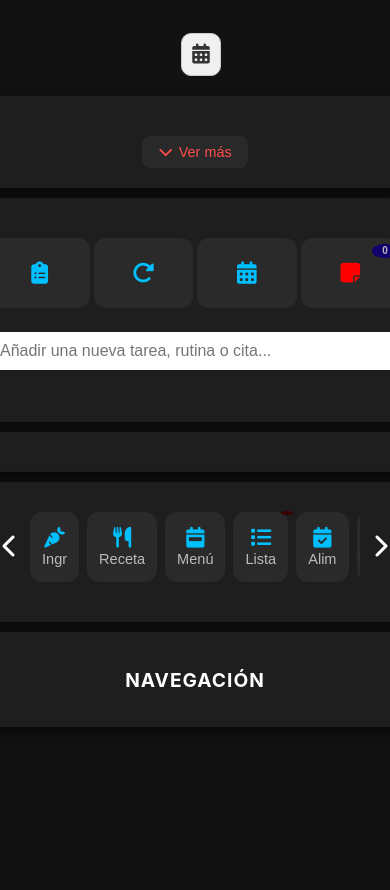
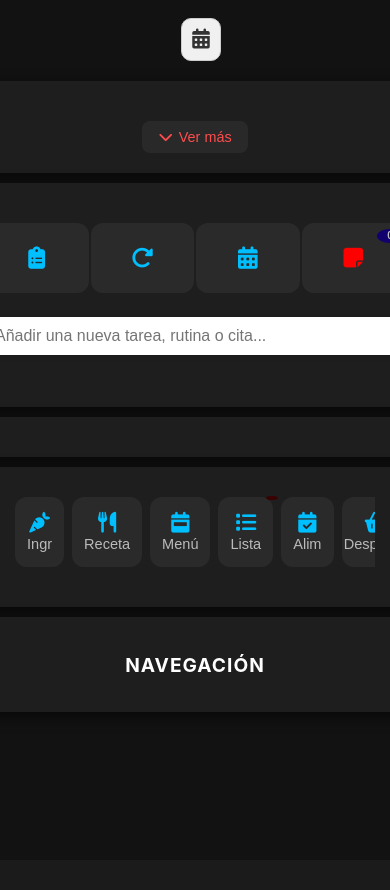
Before and after one commit to drebak85/MiAgenda, a Flask app: page / in a window 390 px wide; the page is wider, and only the part inside the window is pictured. After the commit the page ends 720 px from the top of that part, so only its background shows below. Run offline with Flask 3, Linux system fonts and the light colour scheme; some libraries are stand-ins or nearby versions.

Commit message:
Add files via upload

```diff
--- a/static/css/style.css
+++ b/static/css/style.css
@@ -11,7 +11,7 @@ body {
     flex-direction: column;
     align-items: center;
     min-height: 100vh;
-    padding: 15px;
+    padding: 0 15px; /* Añadido para evitar que el contenido toque los bordes */
 }
 
 /* ================== 🕒 FECHA & HORA HEADER ================== */
@@ -29,7 +29,8 @@ body {
 
 /* ================== 🧾 SECCIONES ================== */
   section.main-section {
-    width: calc(100% - 30px); /* deja 10px de margen a cada lado */
+      width: 100%;
+
     max-width: 480px;
     margin: 10px auto; /* separación vertical entre módulos */
     padding: 20px;
@@ -700,9 +701,9 @@ textarea {
 
 .icon-buttons-container {
   display: flex;
-  flex-wrap: wrap;
+  flex-wrap: nowrap; /* Asegura que no haya salto de línea */
   gap: 10px;
-  justify-content: center;
+  justify-content: center; /* Centra los elementos cuando no llenan el contenedor */
 }
 
 /* ejemplo rápido */
@@ -824,7 +825,7 @@ textarea {
 }
 
 .actividad-actions button {
-  margin-left: 6px;
+  margin-left: 2px;
   font-size: 1.1rem;
   background: none;
   border: none;
@@ -1168,7 +1169,7 @@ textarea {
   .activity-type-buttons {
     display: flex;
     justify-content: space-between;
-    gap: 4px;
+    gap: 2px;
     flex-wrap: nowrap;
     font-size: 2em;
   }
@@ -1226,7 +1227,7 @@ textarea {
   .activity-type-buttons {
     flex-wrap: nowrap;
     justify-content: space-between;
-    gap: 4px;
+    gap: 2px;
   }
 
   .activity-type-buttons .icon-button {
@@ -1292,7 +1293,7 @@ textarea {
 .icon-buttons-container {
   display: flex;
   overflow-x: auto; /* IMPORTANTE: Aquí es donde debe ocurrir el desplazamiento real */
-  gap: 8px; /* Mantiene el espacio entre los botones */
+  gap: 2px; /* Mantiene el espacio entre los botones */
   /* Se elimina padding: 0 32px; de aquí, ya que causaba la superposición */
   padding: 0; /* Reinicia el padding si se heredó alguno */
   /* Oculta la barra de desplazamiento en este elemento */
@@ -1300,8 +1301,41 @@ textarea {
   -ms-overflow-style: none; /* Para IE/Edge */
   flex-shrink: 0; /* Evita que se encoja en el contenedor flex */
   /* Asegura que no tenga un ancho fijo que impida el desplazamiento */
+  flex-wrap: nowrap; /* Asegura que no haya salto de línea */
+  justify-content: center; /* Centra los elementos cuando no llenan el contenedor */
 }
 
 .icon-buttons-container::-webkit-scrollbar {
   display: none;
 }
+
+.actividad-actions {
+  display: flex;
+  gap: 1px; /* Reduce la separación entre los botones */
+  margin-top: 8px;
+}
+
+
+.circle-btn {
+  display: flex;
+  justify-content: center;
+  align-items: center;
+  width: 30px;
+  height: 30px;
+  border-radius: 50%;
+  font-size: 14px;
+  padding: 0;
+  margin: 0;
+}
+
+@media (max-width: 480px) {
+  .actividad-actions {
+    gap: 1px;
+  }
+  .circle-btn {
+    width: 28px;
+    height: 28px;
+    font-size: 13px;
+  }
+
+}
```
